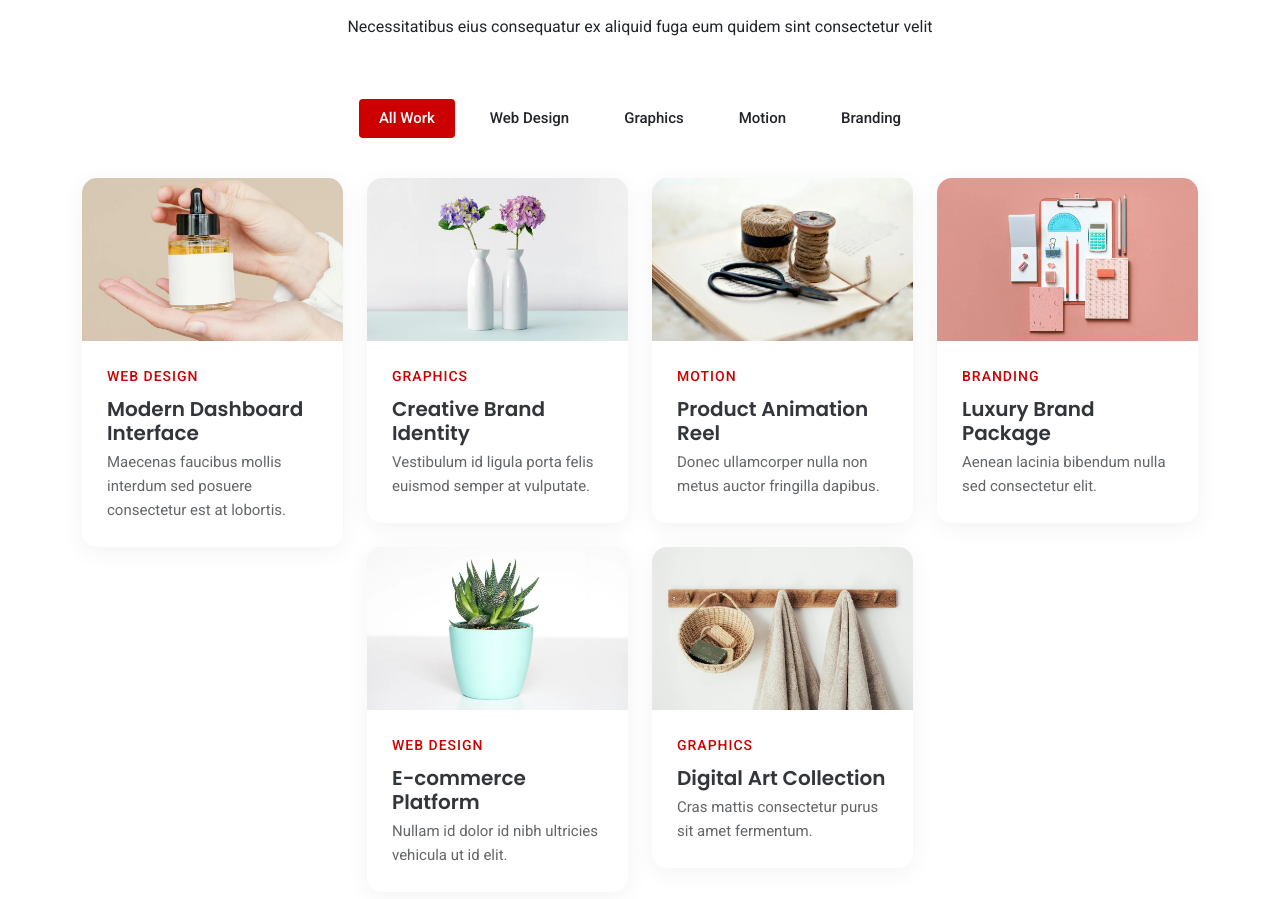
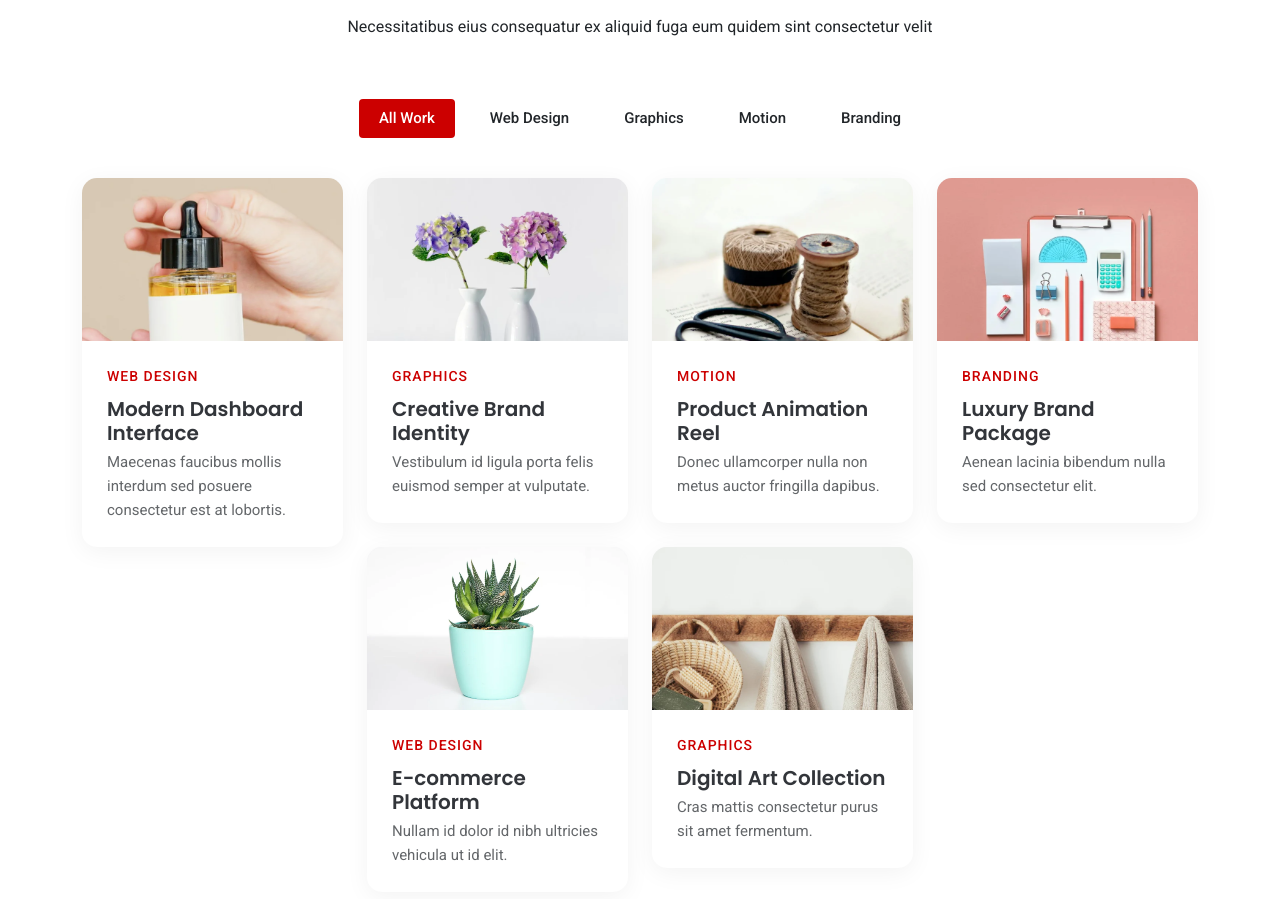
Before and after one commit to costandrad/costandrad.github.io, a plain HTML site: page pages/projects/data-science/projects-data-science.html in a window 1280 px wide. Shown: the part 203-1102 px from the top of the page. Drawn offline with Linux system fonts and the light colour scheme; no server answers.

Commit message:
Atulização da página web do repositório de template

```diff
--- a/pages/projects/data-science/projects-data-science.html
+++ b/pages/projects/data-science/projects-data-science.html
@@ -138,8 +138,8 @@
 
             <div class="col-lg-3 col-md-6 portfolio-item isotope-item filter-web">
               <div class="portfolio-card">
-                <div class="portfolio-image">
-                  <img src="/assets/img/portfolio/portfolio-1.webp" class="img-fluid" alt="" loading="lazy">
+                <div class="portfolio-image" style="text-align: center; background-color: #f4f4f9">
+                  <img src="/assets/img/portfolio/portfolio-1.webp" class="img-fluid" alt="" loading="lazy" style="width: auto; height: 250px">
                   <div class="portfolio-overlay">
                     <div class="portfolio-actions">
                       <a href="/assets/img/portfolio/portfolio-1.webp" class="glightbox preview-link"
@@ -158,8 +158,8 @@
 
             <div class="col-lg-3 col-md-6 portfolio-item isotope-item filter-graphics">
               <div class="portfolio-card">
-                <div class="portfolio-image">
-                  <img src="/assets/img/portfolio/portfolio-10.webp" class="img-fluid" alt="" loading="lazy">
+                <div class="portfolio-image" style="text-align: center; background-color: #f4f4f9">
+                  <img src="/assets/img/portfolio/portfolio-10.webp" class="img-fluid" alt="" loading="lazy" style="width: auto; height: 250px">
                   <div class="portfolio-overlay">
                     <div class="portfolio-actions">
                       <a href="/assets/img/portfolio/portfolio-10.webp" class="glightbox preview-link"
@@ -178,8 +178,8 @@
 
             <div class="col-lg-3 col-md-6 portfolio-item isotope-item filter-motion">
               <div class="portfolio-card">
-                <div class="portfolio-image">
-                  <img src="/assets/img/portfolio/portfolio-7.webp" class="img-fluid" alt="" loading="lazy">
+                <div class="portfolio-image" style="text-align: center; background-color: #f4f4f9">
+                  <img src="/assets/img/portfolio/portfolio-7.webp" class="img-fluid" alt="" loading="lazy" style="width: auto; height: 250px">
                   <div class="portfolio-overlay">
                     <div class="portfolio-actions">
                       <a href="/assets/img/portfolio/portfolio-7.webp" class="glightbox preview-link"
@@ -198,8 +198,8 @@
 
             <div class="col-lg-3 col-md-6 portfolio-item isotope-item filter-brand">
               <div class="portfolio-card">
-                <div class="portfolio-image">
-                  <img src="/assets/img/portfolio/portfolio-4.webp" class="img-fluid" alt="" loading="lazy">
+                <div class="portfolio-image" style="text-align: center; background-color: #f4f4f9">
+                  <img src="/assets/img/portfolio/portfolio-4.webp" class="img-fluid" alt="" loading="lazy" style="width: auto; height: 250px">
                   <div class="portfolio-overlay">
                     <div class="portfolio-actions">
                       <a href="/assets/img/portfolio/portfolio-4.webp" class="glightbox preview-link"
@@ -218,7 +218,7 @@
 
             <div class="col-lg-3 col-md-6 portfolio-item isotope-item filter-web">
               <div class="portfolio-card">
-                <div class="portfolio-image">
+                <div class="portfolio-image" style="text-align: center; background-color: #f4f4f9">
                   <img src="/assets/img/portfolio/portfolio-2.webp" class="img-fluid" alt="" loading="lazy">
                   <div class="portfolio-overlay">
                     <div class="portfolio-actions">
@@ -238,8 +238,8 @@
 
             <div class="col-lg-3 col-md-6 portfolio-item isotope-item filter-graphics">
               <div class="portfolio-card">
-                <div class="portfolio-image">
-                  <img src="/assets/img/portfolio/portfolio-11.webp" class="img-fluid" alt="" loading="lazy">
+                <div class="portfolio-image" style="text-align: center; background-color: #f4f4f9">
+                  <img src="/assets/img/portfolio/portfolio-11.webp" class="img-fluid" alt="" loading="lazy" style="width: auto; height: 250px">
                   <div class="portfolio-overlay">
                     <div class="portfolio-actions">
                       <a href="/assets/img/portfolio/portfolio-11.webp" class="glightbox preview-link"
```
Also changed, not shown: pages/projects/other-ptojects/projects-other.html (+2 -2 lines), pages/projects/scientific-computing/projects-scientific-computing.html (+2 -2 lines), pages/projects/textbook-solutions/projects-textbook-solutions.html (+2 -2 lines).
